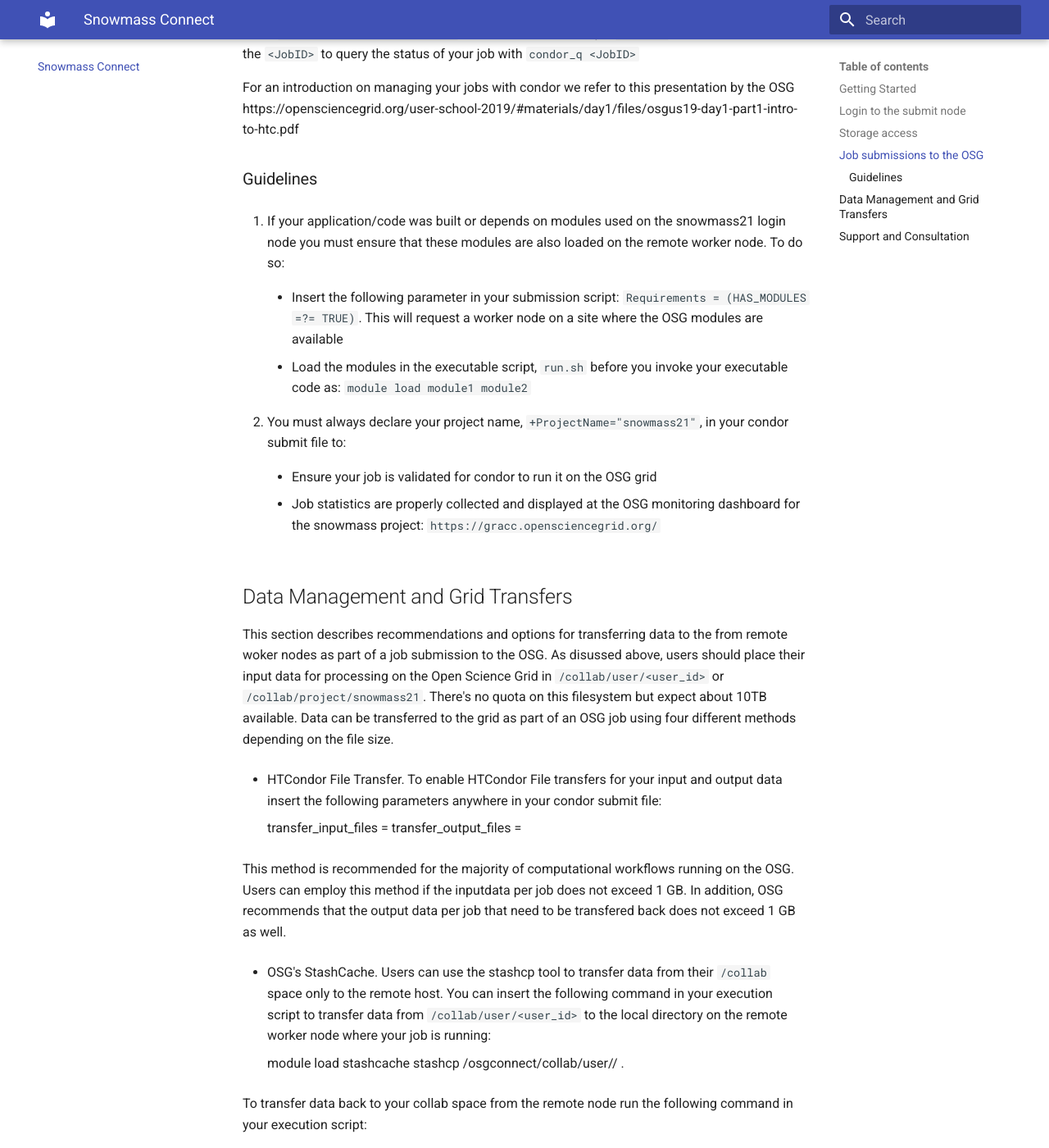
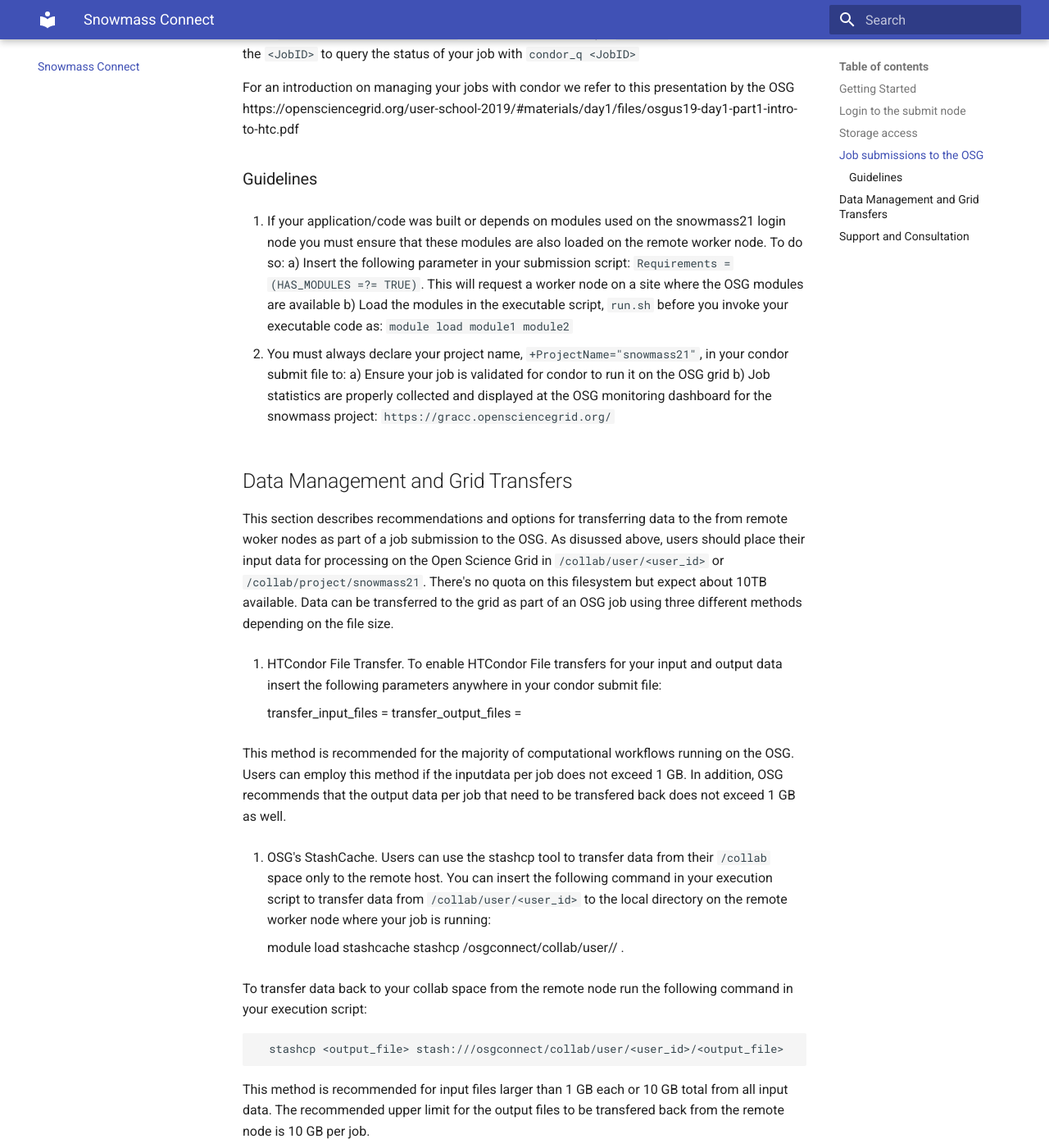
Before and after one commit to ppaschos/snowmass-connect-docs, an MkDocs documentation site: the page built from docs/index.md, in a window 1280 px wide and 1400 px high, scrolled down 3039 px. Shown: the whole window at 82% size. Built offline with MkDocs 1.6.1 and Material for MkDocs 9.7.7, drawn with Linux system fonts in a browser that asks for light colours.

Commit message:
Update index.md

```diff
--- a/docs/index.md
+++ b/docs/index.md
@@ -102,24 +102,20 @@
 
 1. If your application/code was built or depends on modules used on the snowmass21 login node you must
 ensure that these modules are also loaded on the remote worker node. To do so:
-
-    * Insert the following parameter in your submission script: `Requirements = (HAS_MODULES =?= TRUE)`. This will
+    a) Insert the following parameter in your submission script: `Requirements = (HAS_MODULES =?= TRUE)`. This will
   request a worker node on a site where the OSG modules are available
-
-    * Load the modules in the executable script, `run.sh` before you invoke your executable code as: `module load module1 module2`
+    b) Load the modules in the executable script, `run.sh` before you invoke your executable code as: `module load module1 module2`
 
 2. You must always declare your project name, `+ProjectName="snowmass21"`, in your condor submit file to:
-
-    * Ensure your job is validated for condor to run it on the OSG grid
-
-    * Job statistics are properly collected and displayed at the OSG monitoring dashboard for the snowmass project: `https://gracc.opensciencegrid.org/`
+    a) Ensure your job is validated for condor to run it on the OSG grid
+    b) Job statistics are properly collected and displayed at the OSG monitoring dashboard for the snowmass project: `https://gracc.opensciencegrid.org/`
 
 ## Data Management and Grid Transfers
 
 This section describes recommendations and options for transferring data to the from remote woker nodes as part of a job submission to the OSG.
-As disussed above, users should place their input data for processing on the Open Science Grid in `/collab/user/<user_id>` or `/collab/project/snowmass21`. There's no quota on this filesystem but expect about 10TB available. Data can be transferred to the grid as part of an OSG job using four different methods depending on the file size.
+As disussed above, users should place their input data for processing on the Open Science Grid in `/collab/user/<user_id>` or `/collab/project/snowmass21`. There's no quota on this filesystem but expect about 10TB available. Data can be transferred to the grid as part of an OSG job using three different methods depending on the file size.
 
-* HTCondor File Transfer. To enable HTCondor File transfers for your input and output data insert the following parameters
+1. HTCondor File Transfer. To enable HTCondor File transfers for your input and output data insert the following parameters
 anywhere in your condor submit file:
 
       transfer_input_files = <comma separated files or directories>
```
Also changed, not shown: other parts of docs/index.md (+3 -3 lines).
